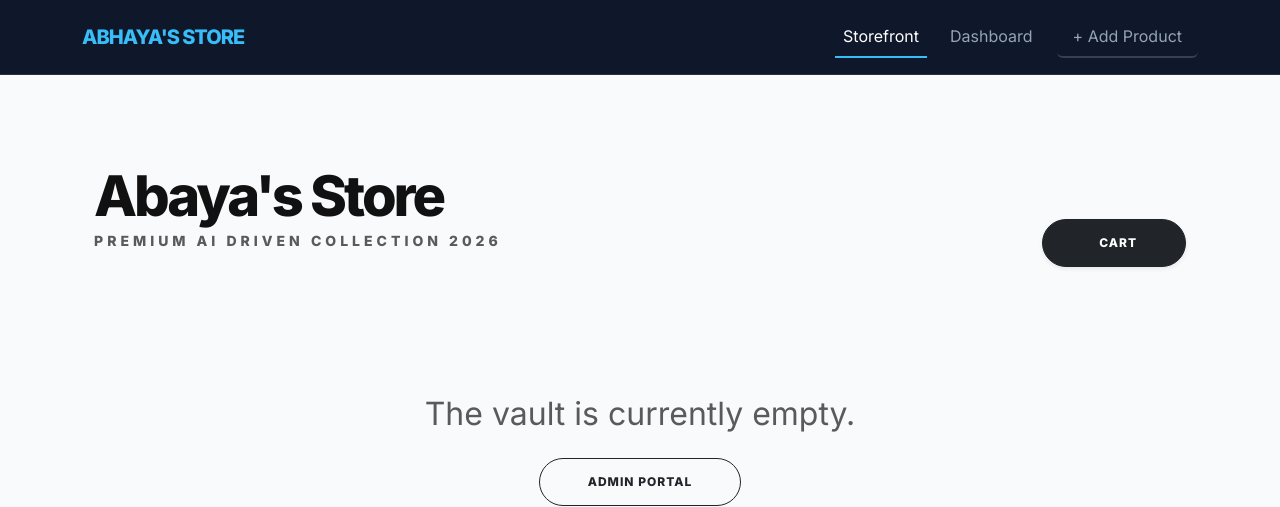
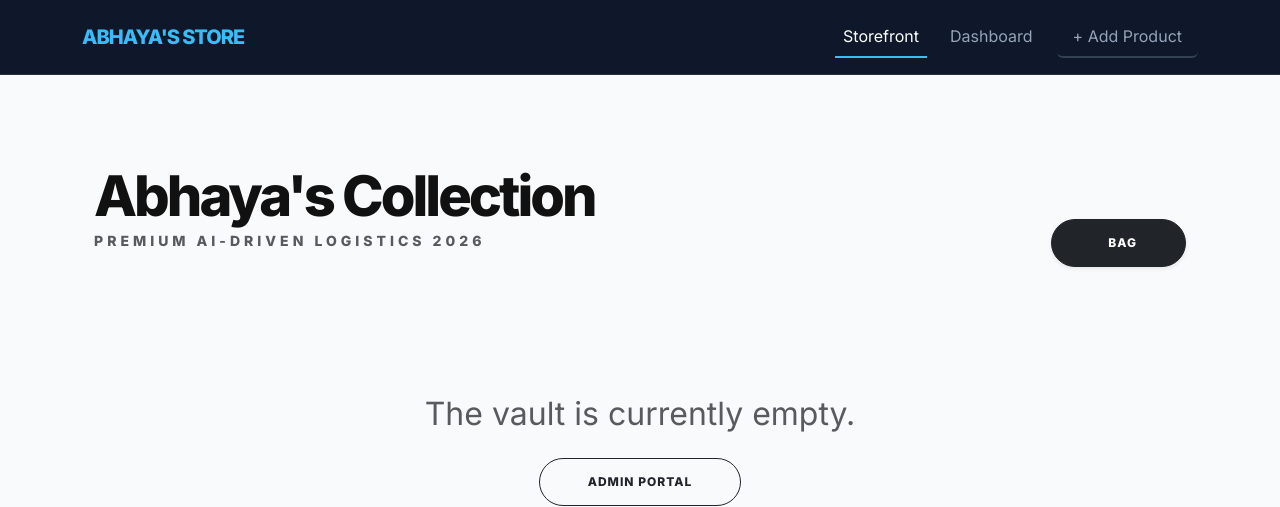
Before and after one commit to Abhayashrestha/super_pos, a Flask app: page / in a window 1280 px wide. Shown: the top 507 px of the page. Run offline with Flask 3, Linux system fonts and the light colour scheme; data that the repository does not hold is empty; some libraries are stand-ins or nearby versions.

Commit message:
updated html

```diff
--- a/templates/storefront.html
+++ b/templates/storefront.html
@@ -85,11 +85,11 @@
 <div class="container">
     <header class="store-header d-flex justify-content-between align-items-end mb-5">
         <div>
-            <h1 class="brand-title mb-0">Abaya's Store</h1>
-            <p class="text-muted text-uppercase fw-bold small ls-3" style="letter-spacing: 4px;">Premium AI Driven Collection 2026</p>
+            <h1 class="brand-title mb-0">Abhaya's Collection</h1>
+            <p class="text-muted text-uppercase fw-bold small ls-3" style="letter-spacing: 4px;">Premium AI-Driven Logistics 2026</p>
         </div>
         <a href="{{ url_for('view_cart') }}" class="btn btn-dark btn-premium px-5 shadow-sm">
-            <i class="bi bi-bag-heart me-2"></i> Cart
+            <i class="bi bi-bag-heart me-2"></i> Bag
             {% if session.get('cart') %}
                 <span class="ms-2 badge rounded-pill bg-white text-dark">{{ session.get('cart')|length }}</span>
             {% endif %}
@@ -103,9 +103,9 @@
 
                 <div class="position-absolute top-0 end-0 m-3 z-3">
                     {% if product.quantity > 0 %}
-                        <span class="badge bg-white text-dark badge-stock border shadow-sm">IN STOCK</span>
+                        <span class="badge bg-white text-dark badge-stock border shadow-sm">AVAILABLE</span>
                     {% else %}
-                        <span class="badge bg-danger text-white badge-stock shadow-sm">SOLD OUT</span>
+                        <span class="badge bg-danger text-white badge-stock shadow-sm">RESTOCKING</span>
                     {% endif %}
                 </div>
 
@@ -117,7 +117,7 @@
                 <div class="card-body p-4 d-flex flex-column">
                     <div class="mb-4">
                         <p class="text-muted text-uppercase small fw-bold mb-1" style="font-size: 0.65rem;">{{ product.category }}</p>
-                        <h3 class="fw-bold text-dark mb-0">{{ product.name }}</h3>
+                        <h3 class="fw-bold text-dark mb-0 text-truncate">{{ product.name }}</h3>
                     </div>
 
                     <div class="mt-auto">
@@ -136,7 +136,7 @@
                                     <button type="submit" class="btn btn-dark w-100 btn-premium shadow-sm h-100"
                                             {{ 'disabled' if product.quantity <= 0 }}>
                                         {% if product.quantity > 0 %}
-                                            Add to Bag
+                                            Purchase Item
                                         {% else %}
                                             Unavailable
                                         {% endif %}
```
